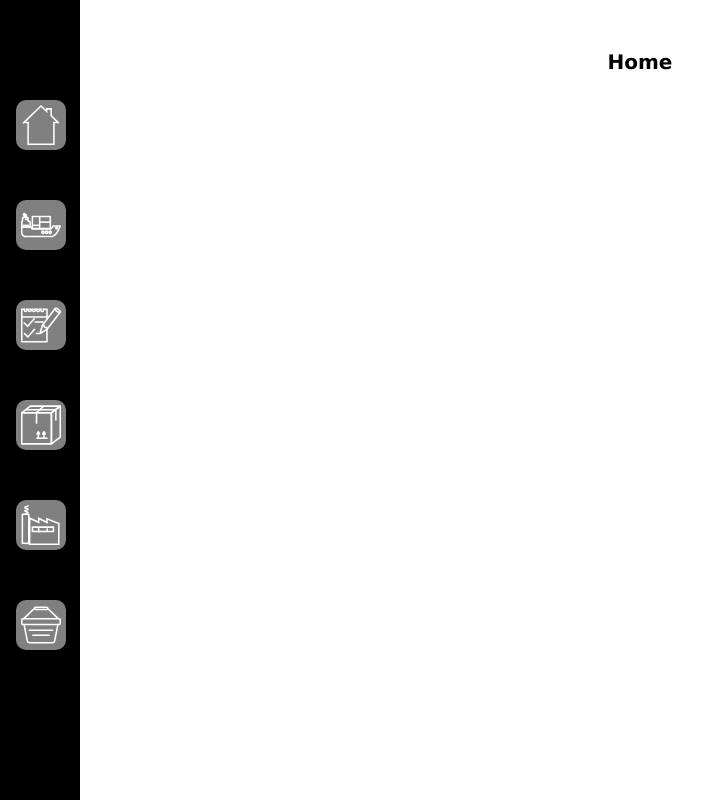
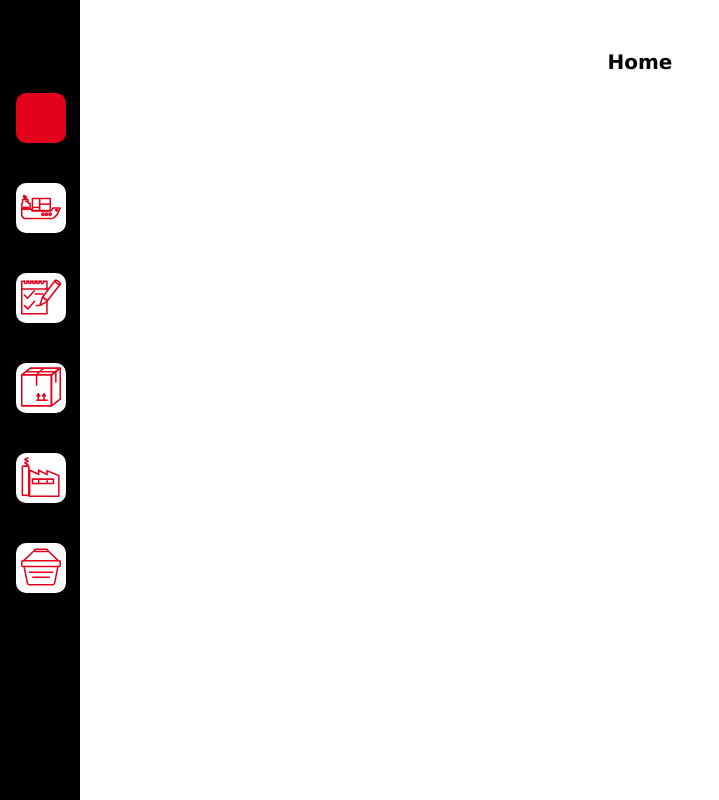
Before and after one commit to stoyann-open-classrooms/sfac_dashboard_front, a React (Create React App) app: page / in a window 1280 px wide. Shown: the whole page, without its empty margins (0-719 px from the left). Built offline with nearby package versions, Linux system fonts and the light colour scheme.

Commit message:
navLinks sidebar et responsive

```diff
--- a/src/Components/Sidebar/Sidebar.css
+++ b/src/Components/Sidebar/Sidebar.css
@@ -78,10 +78,10 @@ img {
 .sidebar ul {
   list-style-type: none;
   width: 100%;
-  margin-top: 10rem;
+  margin-top: 9.3rem;
 }
 
-.sidebar li {
+.sidebar a {
   display: -webkit-box;
   display: -ms-flexbox;
   display: flex;
@@ -91,18 +91,22 @@ img {
   -webkit-box-align: center;
       -ms-flex-align: center;
           align-items: center;
-  background-color: grey;
   border-radius: 10px;
   height: 50px;
   width: 50px;
-  margin-top: 5rem;
+  margin-top: 4rem;
+  background-color: white;
   margin-left: 20%;
   cursor: pointer;
 }
 
-.sidebar li:active {
+.sidebar a:active {
   -webkit-transform: scale(0.98);
           transform: scale(0.98);
+}
+
+a.active {
+  background-color: #e3001b;
 }
 
 .sidebar ul li img {
@@ -113,16 +117,15 @@ img {
 .toggle-nav-btn {
   position: absolute;
   z-index: 150;
-  top: -2px;
-  left: 10px;
+  top: 10px;
+  left: 12px;
   width: 55px;
   height: 55px;
-  border-radius: 50%;
   cursor: pointer;
 }
 
 .toggle-nav-btn img {
-  width: 25px;
+  width: 50px;
 }
 
 @media screen and (max-width: 900px) {
--- a/src/Components/Sidebar/Sidebar.js
+++ b/src/Components/Sidebar/Sidebar.js
@@ -1,13 +1,13 @@
 import React, { useState, useEffect } from "react";
-import { Link } from "react-router-dom";
+import { Link, NavLink } from "react-router-dom";
 
 // imports des icones
-import home_icone_white from "../../assets/icones/white/home_white.svg";
-import product_icone_white from "../../assets/icones/white/produit_white.svg";
-import commande_icone_white from "../../assets/icones/white/commande_white.svg";
-import demmande_icone_white from "../../assets/icones/white/demande_white.svg";
-import fournisseur_icone_white from "../../assets/icones/white/fournisseur_white.svg";
-import kanban_icone_white from "../../assets/icones/white/kanban_white.svg";
+import home_icone_white from "../../assets/icones/red/home_red.svg";
+import product_icone_white from "../../assets/icones/red/produit_red.svg";
+import commande_icone_white from "../../assets/icones/red/commande_red.svg";
+import demmande_icone_white from "../../assets/icones/red/demande_red.svg";
+import fournisseur_icone_white from "../../assets/icones/red/fournisseur_red.svg";
+import kanban_icone_white from "../../assets/icones/red/kanban_red.svg";
 import burger_icone from "../../assets/icones/burger_icone.svg";
 import close_icone from "../../assets/icones/close_icone.svg";
 import "./Sidebar.css";
@@ -45,36 +45,36 @@ export default function Sidebar() {
       >
         <aside className="sidebar">
           <ul>
-            <Link to={"/"}>
-              <li>
+            <li>
+              <NavLink to={"/"}>
                 <img src={home_icone_white} alt="icone accueil" />
-              </li>
-            </Link>
-            <Link to={"/commande"}>
+              </NavLink>
+            </li>
+            <NavLink to={"/commande"}>
               <li>
                 <img src={commande_icone_white} alt="icone commandes" />
               </li>
-            </Link>
-            <Link to={"/demmande"}>
+            </NavLink>
+            <NavLink to={"/demmande"}>
               <li>
                 <img src={demmande_icone_white} alt="icone demmandes" />
               </li>
-            </Link>
-            <Link to={"/produit"}>
+            </NavLink>
+            <NavLink to={"/produit"}>
               <li>
                 <img src={product_icone_white} alt="icone produits" />
               </li>
-            </Link>
-            <Link to={"/fournisseur"}>
+            </NavLink>
+            <NavLink to={"/fournisseur"}>
               <li>
                 <img src={fournisseur_icone_white} alt="icone fournisseurs" />
               </li>
-            </Link>
-            <Link to={"/kanban"}>
+            </NavLink>
+            <NavLink to={"/kanban"}>
               <li>
                 <img src={kanban_icone_white} alt="icone kanban" />
               </li>
-            </Link>
+            </NavLink>
           </ul>
         </aside>
       </nav>
--- a/src/Components/Sidebar/Sidebar.scss
+++ b/src/Components/Sidebar/Sidebar.scss
@@ -25,23 +25,26 @@ img {
 .sidebar ul {
   list-style-type: none;
   width: 100%;
-  margin-top: 10rem;
+  margin-top: 9.3rem;
 }
 
-.sidebar li {
+.sidebar a {
   display: flex;
   justify-content: center;
   align-items: center;
-  background-color: grey;
   border-radius: 10px;
   height: 50px;
   width: 50px;
-  margin-top: 5rem;
+  margin-top: 4rem;
+  background-color: white;
   margin-left: 20%;
   cursor: pointer;
   &:active {
     transform: scale(0.98);
   }
+}
+a.active {
+  background-color: $primary;
 }
 
 .sidebar ul li img {
@@ -53,15 +56,15 @@ img {
 .toggle-nav-btn {
   position: absolute;
   z-index: 150;
-  top: -2px;
-  left: 10px;
+  top: 10px;
+  left: 12px;
   width: 55px;
   height: 55px;
-  border-radius: 50%;
   cursor: pointer;
 }
+
 .toggle-nav-btn img {
-  width: 25px;
+  width: 50px;
 }
 
 @media screen and (max-width: 900px) {
```
Also changed, not shown: 1 other file (tests, documents, lock files or other folders).
